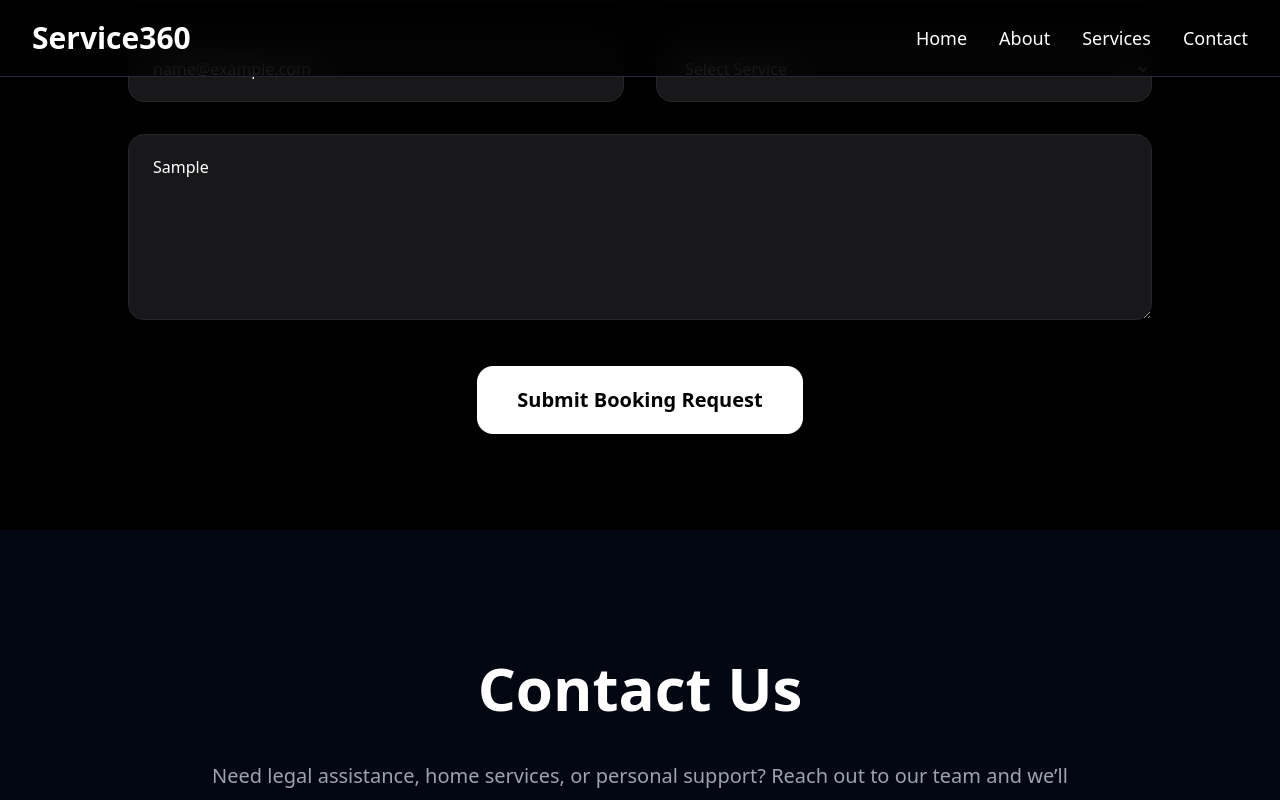
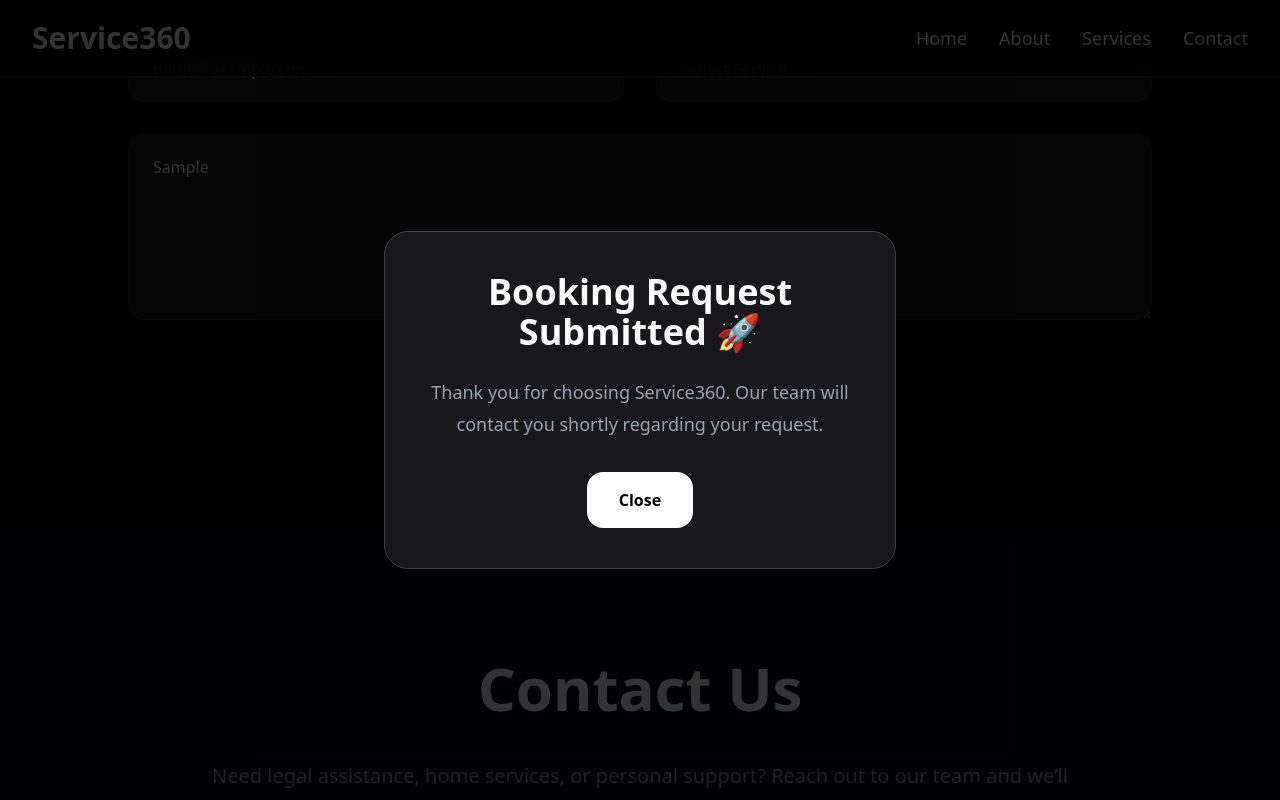
Before and after one commit to service-360/service360-website, a Next.js app: page / in a window 1280 px wide. Both pictures are taken after typing "Sample", "5551234", "name@example.com", "Sample" into the empty fields and a click on the button "Submit Booking Request". Shown: the part 3265-4065 px from the top of the page. Built offline with nearby package versions, Linux system fonts and the light colour scheme.

Commit message:
Add booking success popup interaction

```diff
--- a/app/page.js
+++ b/app/page.js
@@ -1,4 +1,11 @@
+"use client"
+
+import { useState } from "react"
+
 export default function Home() {
+
+  const [submitted, setSubmitted] = useState(false)
+
   return (
     <main className="bg-black text-white min-h-screen">
 
@@ -317,7 +324,10 @@ export default function Home() {
 
           <div className="text-center mt-10">
 
-            <button className="bg-white text-black px-10 py-5 rounded-2xl text-xl font-semibold hover:bg-gray-300 transition">
+            <button
+              onClick={() => setSubmitted(true)}
+              className="bg-white text-black px-10 py-5 rounded-2xl text-xl font-semibold hover:bg-gray-300 transition"
+            >
               Submit Booking Request
             </button>
 
@@ -389,6 +399,35 @@ export default function Home() {
 
       </section>
 
+      {/* Success Popup */}
+      {submitted && (
+
+        <div className="fixed inset-0 bg-black/80 flex items-center justify-center z-50 px-6">
+
+          <div className="bg-zinc-900 border border-zinc-700 rounded-3xl p-10 max-w-lg text-center">
+
+            <h2 className="text-4xl font-bold mb-6">
+              Booking Request Submitted 🚀
+            </h2>
+
+            <p className="text-gray-400 text-lg leading-8 mb-8">
+              Thank you for choosing Service360.
+              Our team will contact you shortly regarding your request.
+            </p>
+
+            <button
+              onClick={() => setSubmitted(false)}
+              className="bg-white text-black px-8 py-4 rounded-2xl font-semibold hover:bg-gray-300 transition"
+            >
+              Close
+            </button>
+
+          </div>
+
+        </div>
+
+      )}
+
       {/* Footer */}
       <footer className="border-t border-gray-800 py-8 text-center text-gray-500">
         © 2026 Service360. All rights reserved.
```
